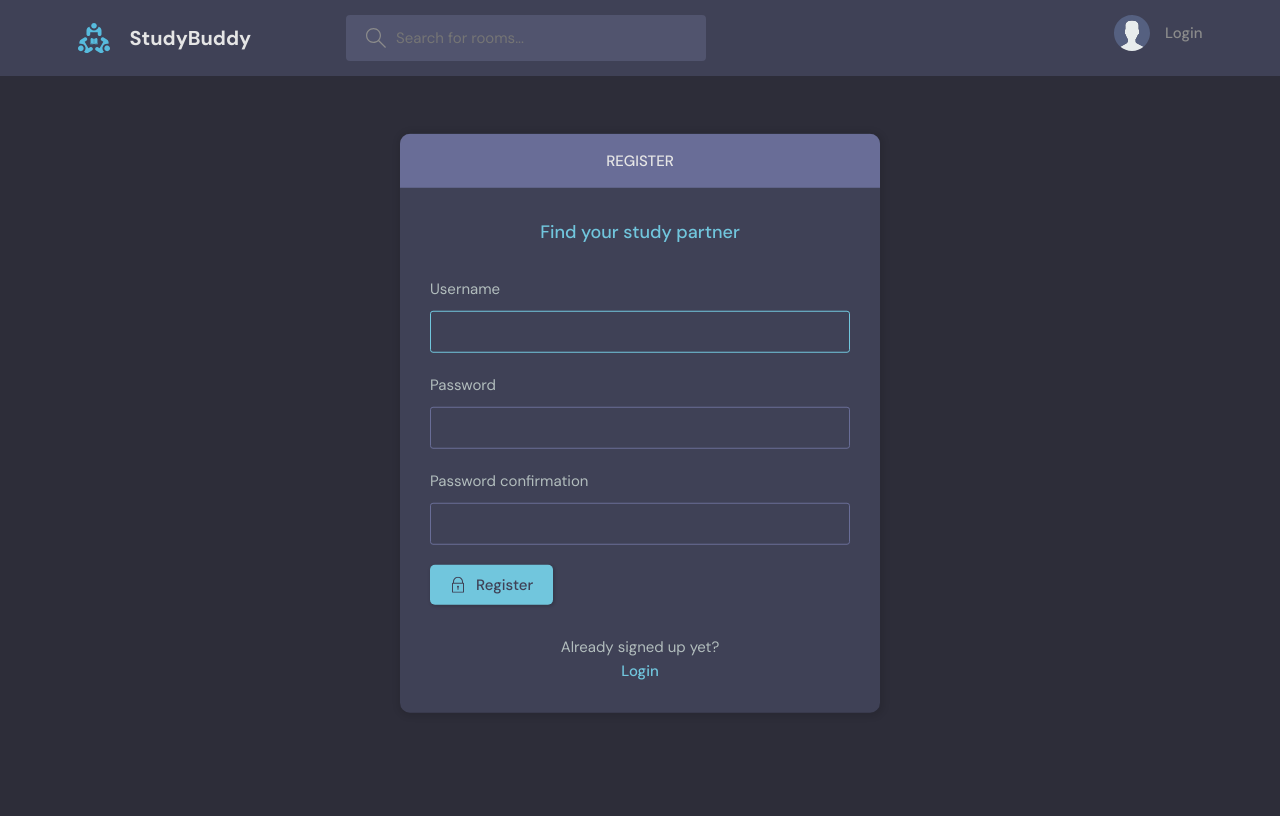
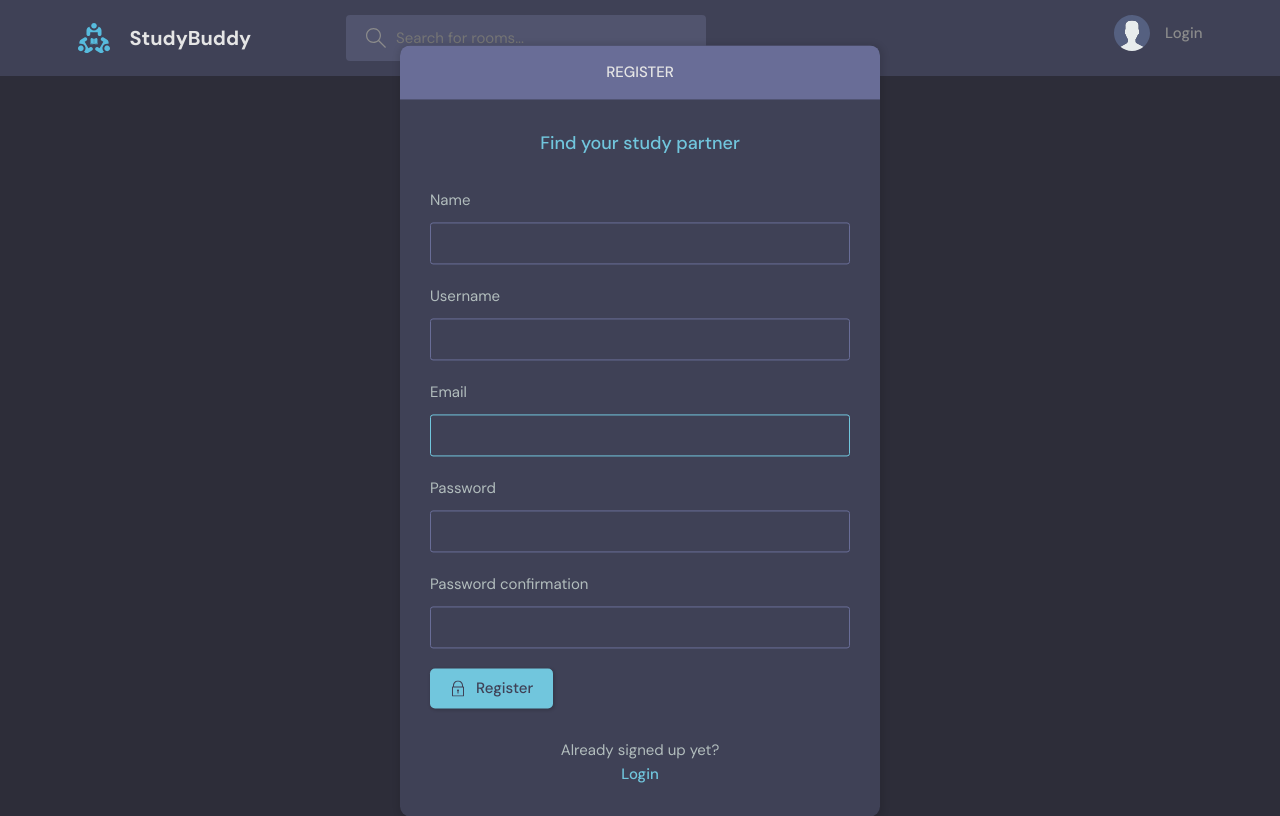
Before and after one commit to Edwinromerojr/ChatGroup, a Django app: page /register/ in a window 1280 px wide. Before the commit the page ends 713 px from the top, so only its background shows below. Run offline with Django 4.2, Linux system fonts and the light colour scheme.

Commit message:
avatar and loginRegister

```diff
--- a/studybud/base/forms.py
+++ b/studybud/base/forms.py
@@ -1,5 +1,12 @@
 from django.forms import ModelForm
+from django.contrib.auth.forms import UserCreationForm
 from .models import Room, User
+
+
+class MyUserCreationForm(UserCreationForm):
+    class Meta:
+        model = User
+        fields = ['name', 'username', 'email', 'password1', 'password2']
 
 
 class RoomForm(ModelForm):
@@ -12,4 +19,4 @@ class RoomForm(ModelForm):
 class UserForm(ModelForm):
     class Meta:
         model = User
-        fields = ['username', 'email']
+        fields = ['avatar', 'name', 'username', 'email', 'bio']
--- a/studybud/base/models.py
+++ b/studybud/base/models.py
@@ -8,7 +8,8 @@ class User(AbstractUser):
     email = models.EmailField(unique=True)
     bio = models.TextField(null=True)
 
-    # avatar =
+    avatar = models.ImageField(null=True, default="avatar.svg")
+
     USERNAME_FIELD = 'email'
     REQUIRED_FIELDS = []
 
--- a/studybud/base/templates/base/activity.html
+++ b/studybud/base/templates/base/activity.html
@@ -24,7 +24,7 @@
               <div class="activities__boxHeader roomListRoom__header">
                 <a href="{% url "user-profile" message.user.id %}" class="roomListRoom__author">
                   <div class="avatar avatar--small">
-                    <img src="https://randomuser.me/api/portraits/women/11.jpg" />
+                    <img src="{{message.user.avatar.url}}" />
                   </div>
                   <p>
                     @{{message.user}}
--- a/studybud/base/templates/base/activity_component.html
+++ b/studybud/base/templates/base/activity_component.html
@@ -7,7 +7,7 @@
       <div class="activities__boxHeader roomListRoom__header">
         <a href="{% url "user-profile" message.user.id %}" class="roomListRoom__author">
           <div class="avatar avatar--small">
-            <img src="https://randomuser.me/api/portraits/women/11.jpg" />
+            <img src="{{message.user.avatar.url}}" />
           </div>
           <p>
             @{{message.user}}
--- a/studybud/base/templates/base/feed_component.html
+++ b/studybud/base/templates/base/feed_component.html
@@ -3,7 +3,7 @@
     <div class="roomListRoom__header">
       <a href="{% url 'user-profile' room.host.id %}" class="roomListRoom__author">
         <div class="avatar avatar--small">
-          <img src="https://randomuser.me/api/portraits/women/11.jpg" />
+          <img src="{{room.host.avatar.url}}" />
         </div>
         <span>@{{room.host.username}}</span>
       </a>
--- a/studybud/base/templates/base/login_register.html
+++ b/studybud/base/templates/base/login_register.html
@@ -17,8 +17,8 @@
             <form class="form" action="" method="POST">
               {% csrf_token %}
               <div class="form__group form__group">
-                <label for="room_name">Username</label>
-                <input id="username" name="username" type="text" placeholder="e.g. dennis_ivy" />
+                <label for="room_name">Email</label>
+                <input id="username" name="email" type="text" placeholder="e.g. dennis_ivy" />
               </div>
               <div class="form__group">
                 <label for="password">Password</label>
--- a/studybud/base/templates/base/room.html
+++ b/studybud/base/templates/base/room.html
@@ -68,7 +68,7 @@
                 <p>Hosted By</p>
                 <a href="{% url 'user-profile' room.host.id %}" class="room__author">
                   <div class="avatar avatar--small">
-                    <img src="https://randomuser.me/api/portraits/men/37.jpg" />
+                    <img src="{{room.host.avatar.url}}" />
                   </div>
                   <span>@{{room.host.username}}</span>
                 </a>
@@ -87,7 +87,7 @@
                     <div class="thread__author">
                       <a href="{% url 'user-profile' message.user.id %}" class="thread__authorInfo">
                         <div class="avatar avatar--small">
-                          <img src="https://randomuser.me/api/portraits/men/37.jpg" />
+                          <img src="{{message.user.avatar.url}}" />
                         </div>
                         <span>@{{message.user}}</span>
                       </a>
@@ -132,7 +132,7 @@
             {% for user in participants %}
             <a href="{% url "user-profile" user.id %}" class="participant">
               <div class="avatar avatar--medium">
-                <img src="https://randomuser.me/api/portraits/men/37.jpg" />
+                <img src="{{user.avatar.url}}" />
               </div>
               <p>
                 {{user.username}}
--- a/studybud/base/templates/base/update-user.html
+++ b/studybud/base/templates/base/update-user.html
@@ -19,7 +19,7 @@
                     </div>
                 </div>
                 <div class="layout__body">
-                    <form class="form" action="" method="POST">
+                    <form class="form" action="" method="POST" enctype="multipart/form-data">
                         {% csrf_token %}
                         {% for field in form %}
                         <div class="form__group">
--- a/studybud/base/views.py
+++ b/studybud/base/views.py
@@ -4,10 +4,9 @@ from django.contrib import messages
 from django.contrib.auth.decorators import login_required
 from django.db.models import Q
 from django.contrib.auth import authenticate, login, logout
-from django.contrib.auth.forms import UserCreationForm
 
 from .models import Room, Topic, Message, User
-from .forms import RoomForm, UserForm
+from .forms import RoomForm, UserForm, MyUserCreationForm
 
 # Create your views here.
 
@@ -18,14 +17,14 @@ def loginPage(request):
         return redirect('home')
 
     if request.method == "POST":
-        username = request.POST.get("username").lower()
+        email = request.POST.get("email").lower()
         password = request.POST.get("password")
         try:
-            user = User.objects.get(username=username)
+            user = User.objects.get(email=email)
         except:
             messages.error(request, "User does not exist")
 
-        user = authenticate(request, username=username, password=password)
+        user = authenticate(request, email=email, password=password)
 
         if user is not None:
             login(request, user)
@@ -43,9 +42,9 @@ def logoutUser(request):
 
 
 def registerPage(request):
-    form = UserCreationForm()
+    form = MyUserCreationForm()
     if request.method == 'POST':
-        form = UserCreationForm(request.POST)
+        form = MyUserCreationForm(request.POST)
         if form.is_valid():
             user = form.save(commit=False)
             user.username = user.username.lower()
@@ -185,7 +184,7 @@ def updateUser(request):
     form = UserForm(instance=user)
 
     if request.method == "POST":
-        form = UserForm(request.POST, instance=user)
+        form = UserForm(request.POST, request.FILES, instance=user)
         if form.is_valid():
             form.save()
             return redirect("user-profile", pk=user.id)
--- a/studybud/studybud/settings.py
+++ b/studybud/studybud/settings.py
@@ -123,10 +123,13 @@ USE_TZ = True
 # https://docs.djangoproject.com/en/4.2/howto/static-files/
 
 STATIC_URL = "static/"
+MEDIA_URL = "images/"
 
 STATICFILES_DIRS = [
     BASE_DIR / 'static'
 ]
+
+MEDIA_ROOT = BASE_DIR / 'static/images'
 
 # Default primary key field type
 # https://docs.djangoproject.com/en/4.2/ref/settings/#default-auto-field
--- a/studybud/studybud/urls.py
+++ b/studybud/studybud/urls.py
@@ -16,9 +16,14 @@ Including another URLconf
 """
 from django.contrib import admin
 from django.urls import path, include
+from django.conf import settings
+from django.conf.urls.static import static
 
 urlpatterns = [
     path("admin/", admin.site.urls),
     path("", include("base.urls")),
     path("api/", include("base.api.urls")),
 ]
+
+
+urlpatterns += static(settings.MEDIA_URL, document_root=settings.MEDIA_ROOT)
--- a/studybud/templates/navbar.html
+++ b/studybud/templates/navbar.html
@@ -23,7 +23,7 @@
         <div class="header__user">
           <a href="{% url "update-user" %}">
             <div class="avatar avatar--medium active">
-              <img src="https://randomuser.me/api/portraits/men/37.jpg" />
+              <img src="{{request.user.avatar.url}}" />
             </div>
             <p>{{request.user.username}} <span>@{{request.user.username}}</span></p>
           </a>
```
Also changed, not shown: studybud/base/migrations/0003_user_avatar.py (added), studybud/db.sqlite3, studybud/static/images/Untitled-1_1.jpg (added).
